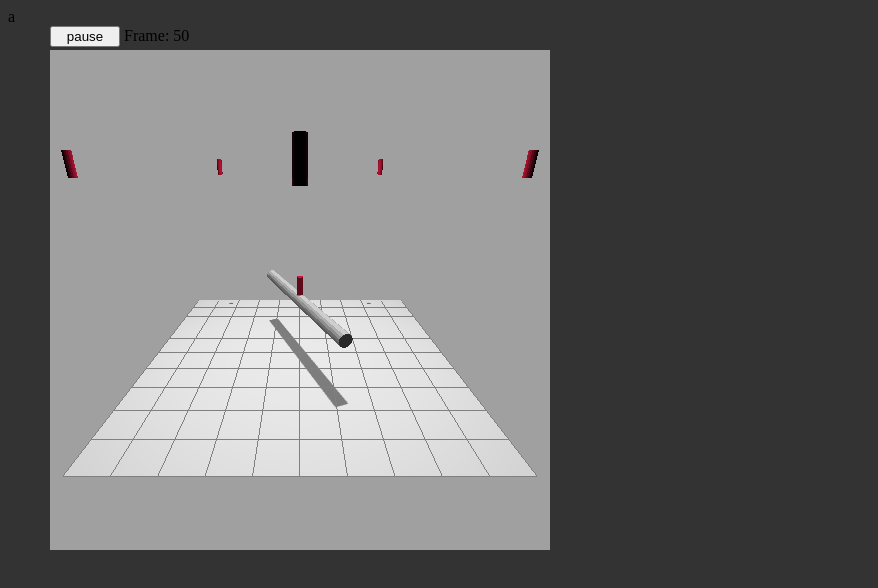
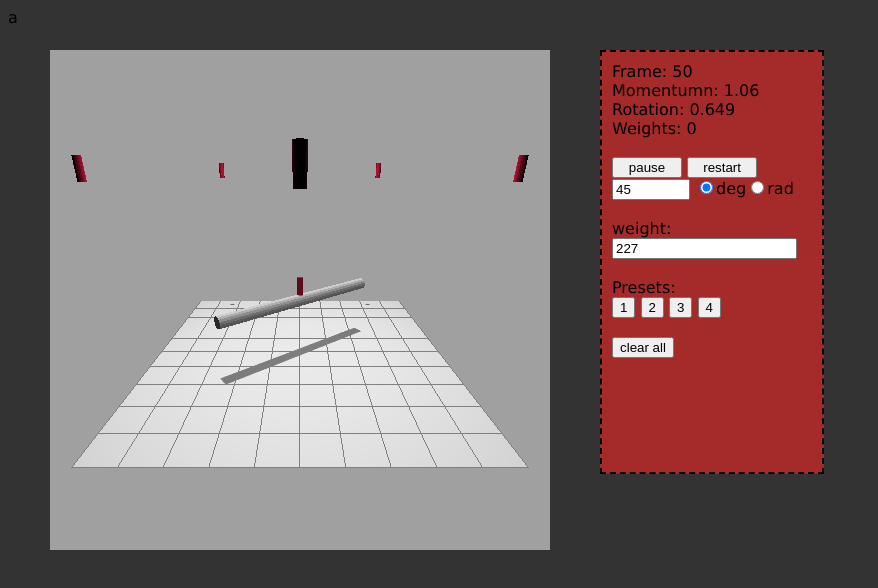
Before and after one commit to nicklasbns/SOP-project, a website: page index.html in a window 1280 px wide. Shown: the whole page, without its empty margins (0-878 px from the left). Drawn offline with nearby package versions, Linux system fonts and the light colour scheme; animation ran at ten frames a second.

Commit message:
it is complete :relieved:

```diff
--- a/index.html
+++ b/index.html
@@ -6,17 +6,30 @@
     <meta http-equiv="X-UA-Compatible" content="IE=edge">
     <meta name="viewport" content="width=device-width, initial-scale=1.0">
 </head>
-<body>
+<body style="font-family:verdana">
     a
     <p id="box" style="width: 500px; position: fixed; left: 50px; top: 10px;">
-        <button id="pause" style="width: 70px">pause</button>
-        <data id="dataInfo">date: asd sadasd </data>
     </p>
     <!-- <canvas id="can" width="300" height="300" style="position: fixed; right: 400px; top: 70px;"></canvas> -->
     <canvas id="can" width="500" height="500" style="
         position: fixed; top: 50px; left: 50px; width: 500px; height: 500px;
-    "></canvas>
-    <div id="control" style="background-color: initial; min-width: 200px; min-height: 400px; display: inline-block; position: fixed; top: 50px; left: 600px;">
+        "></canvas>
+    <div id="control" style="background-color: brown; min-width: 200px; min-height: 400px; display: inline-block; position: fixed; top: 50px; left: 600px; padding: 10px; border-style: dashed; border-width: 2px; ">
+        <data id="dataInfo">date: asd sadasd </data><br>
+        <button id="pause" style="width: 70px">pause</button>
+        <button id="restart" style="width: 70px">restart</button><br>
+        <input type="number" id="startAngle" value="45" style="width: 70px">
+        <input type="radio" name="degrad" id="deg" checked>deg<input type="radio" name="degrad" id="rad">rad<br><br>
+
+        weight:<br>
+        <input type="number" name="number" id="weight" value="227"><br><br>
+
+        Presets:<br>
+        <button class="preset">1</button>
+        <button class="preset">2</button>
+        <button class="preset">3</button>
+        <button class="preset">4</button><br><br>
+        <button id="clear">clear all</button>
 
     </div>
     <script src="three.js"></script><!--https://threejs.org/build/three.js-->
--- a/script1.js
+++ b/script1.js
@@ -8,7 +8,13 @@ canvas.onclick = click;
 canvas.oncontextmenu = click;
 canvas.onmousemove = hover;
 document.getElementById("pause").onclick = pause;
+document.getElementById("restart").onclick = restart;
+document.getElementById("clear").onclick = () => bar.remove(...bar.children);
 const info = document.getElementById("dataInfo");
+const startAngle = document.getElementById("startAngle");
+const deg = document.getElementById("deg");
+const elemWeight = document.getElementById("weight");
+[...document.getElementsByClassName("preset")].forEach((elem, i) => elem.onclick = () => {add(i == 0 ? 2.8 : i == 1 ? 2.2 : i == 2 ? 1.9 : i == 3 ? 1.6 : 0, 0); add(i == 0 ? -2.8 : i == 1 ? -2.2 : i == 2 ? -1.9 : i == 3 ? -1.6 : 0, 0)})
 
 //setup
 document.body.style.backgroundColor = "#333";
@@ -19,7 +25,7 @@ const renderer = new three.WebGLRenderer({canvas});
 const raycaster = new three.Raycaster();
 renderer.shadowMap.enabled = true
 can.background = new three.Color(0xa0a0a0);
-cam.position.set(0, 4, 10);
+cam.position.set(0, 4, 10.32);
 cam.lookAt(0, 0, 0);
 
 //grid
@@ -43,9 +49,10 @@ const wire = new three.MeshBasicMaterial({color: "black", wireframe: true});
 var time = Date.now();
 var frames = 0;
 var Dtime = 0;
-var rotation = 0;
-var inert = 0;
-var momentumn = 5;
+var rotation = Math.PI/4;
+var baseInert = 1/12*0.128*0.6*0.6;
+var inert = baseInert;
+var momentumn = 0;
 var vinkelacceleration = 0;
 var speed, limit;
 // var objects = [];
@@ -101,14 +108,21 @@ function pause(e) {
     if (running) {
         e.srcElement.innerText = "paused";
         running = false;
-        rotation = 0;
-        momentumn  = 0;
+        // rotation = 0;
+        // momentumn  = 0;
     } else {
         e.srcElement.innerText = "pause";
         running = true;
-        rotation = 0;
-        momentumn  = 5;
+        time = Dtime
+        // rotation = deg.checked ? startAngle.value/180*Math.PI : startAngle.value-0;
+        // momentumn  = 0;
     }
+}
+
+function restart() {
+    rotation = deg.checked ? startAngle.value/180*Math.PI : startAngle.value-0;
+    momentumn  = 0;
+    timer = 0
 }
 
 function click(event) {
@@ -122,14 +136,19 @@ function click(event) {
         bar.remove(intersects[0].object);
         event.preventDefault();
     } else {
-        let geo = new three.SphereGeometry(0.5);
-        let mesh = new three.Mesh(geo, crimson);
-        mesh.position.setX(intersects[0].point.x);
-        mesh.position.setY(intersects[0].point.y);
-        mesh.position.setZ(intersects[0].point.z);
-        // objects.push(mesh);
-        bar.add(mesh);
+        add(intersects[0].point.x, intersects[0].point.y);
     }
+}
+
+function add(x, z) {
+    let geo = new three.SphereGeometry(0.5);
+    let mesh = new three.Mesh(geo, crimson);
+    mesh.position.setX(x);
+    mesh.position.setY(0);
+    mesh.position.setZ(z);
+    // objects.push(mesh);
+    mesh.weight = elemWeight.value/1000
+    bar.add(mesh);
 }
 
 function hover(event) {
@@ -146,18 +165,17 @@ function hover(event) {
 
 function loop() {
     Dtime = Date.now();
-    inert = 1/12*0.128*0.6*0.6;
+    inert = baseInert
+    bar.children.forEach(mesh => {inert += mesh.weight*(mesh.position.distanceTo(bar.position)/10)**2})
 
     // bar.children.forEach(weight => {
     //     weight.position.distanceTo(Vector3())
     // });
 
-    for (; Dtime > time; time++) {
-        momentumn -= rotation*0.022/**0.135*//inert/1000;///inert; // angle * spring force(force/dist)
+    for (; Dtime > time && running; time++) {
+        momentumn -= rotation*0.022/inert/1000; // angle * spring force(force/dist)
         timer++
-        // speed = 2.38, limit = 18800;
-        // momentumn = Math.PI;
-        //momentumn = 6.67/1000*time
+
         rotation += momentumn/1000
         if (timer == limit) {
             console.log(rotation, 1/2*speed*Math.pow(limit/1000, 2), rotation/(1/2*speed*Math.pow(limit/1000, 2)), Date.now()-period);
@@ -165,11 +183,16 @@ function loop() {
         }
         if (hitEnd ? momentumn > 0 : momentumn < 0) {
             hitEnd = !hitEnd;
-            console.log((timer)*2, Math.abs(rotation).toFixed(3));
+            console.log(Math.round((timer)*1.98), Math.abs(rotation).toFixed(3));
             timer = 0;
         }
     }
-    info.innerText = `Frame: ${frames}`
+    info.innerText =
+    `Frame: ${frames}
+    Momentumn: ${momentumn.toFixed(2)}
+    Rotation: ${rotation.toFixed(3)}
+    Weights: ${bar.children.length}
+    `
 
     bar.rotation.y = rotation;
 }
@@ -222,6 +245,5 @@ function createPoint(x, y, r=1) {
     loop();
     renderer.render(can, cam);
     frames++;
-    //time++;  //fucking stupid idito retard dumb
     requestAnimationFrame(renderLoop)
 })();
```
Also changed, not shown: physics/notenotesop.txt (added, +32 -0 lines), 2 other files.
